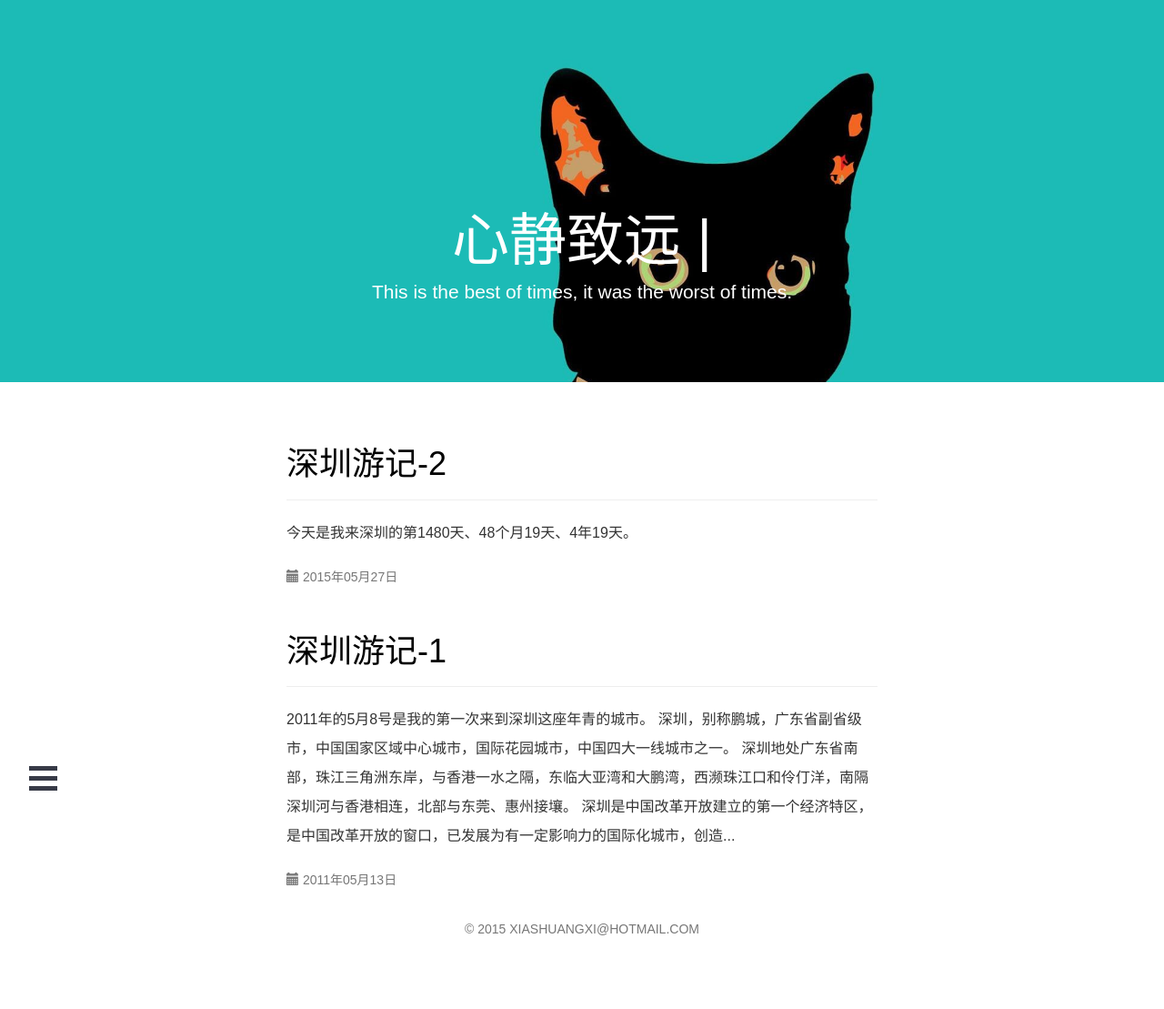
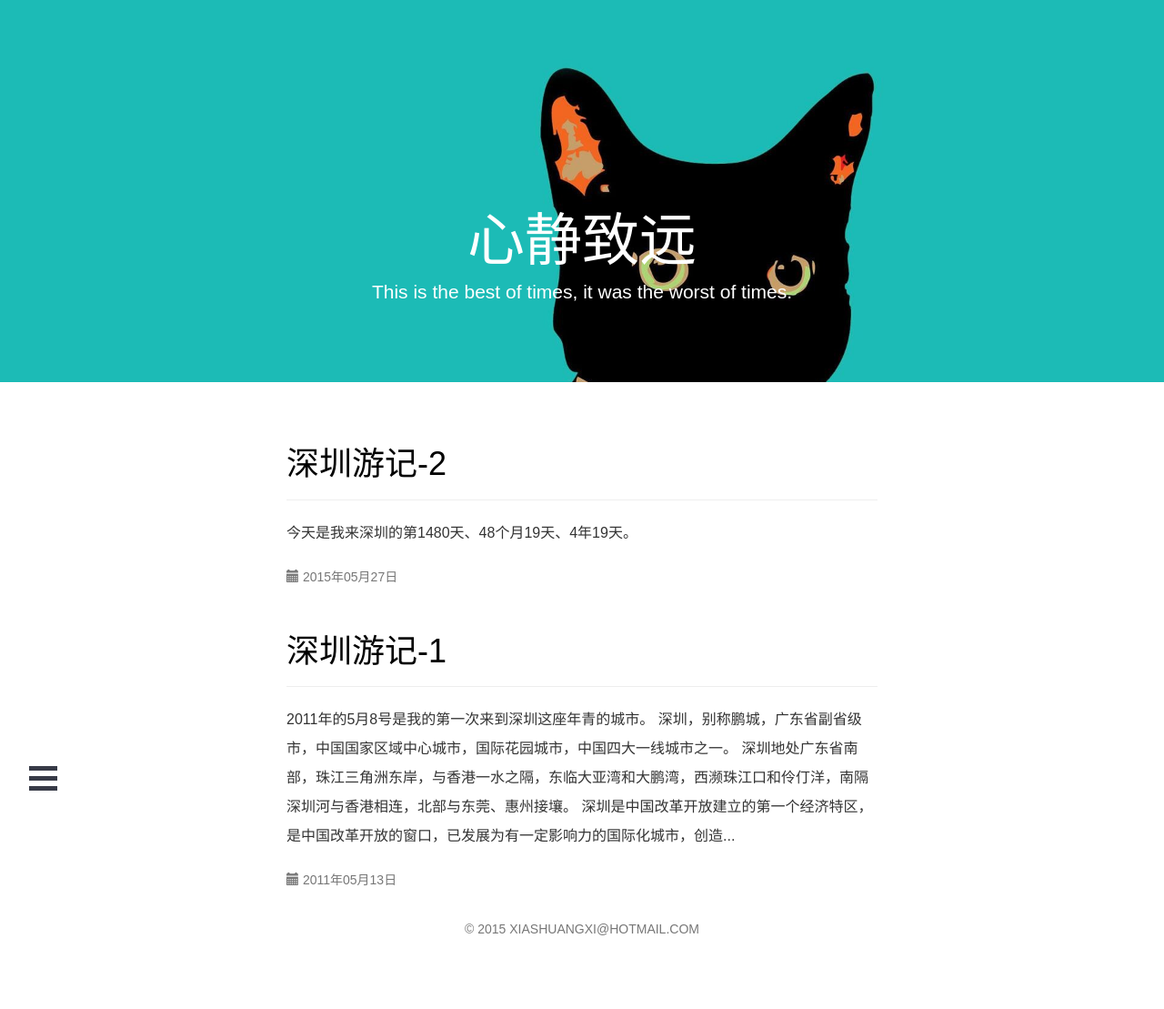
Before and after one commit to jinchangle/xiashuangxi.github.io, a Jekyll site: the page built from index.html, in a window 1280 px wide. Shown: the whole page at 91% size. Built offline with Jekyll 4.4.1, drawn with Linux system fonts in a browser that asks for light colours; nearby versions of some CDN libraries; the list of posts is cut into pages by our own code; comment, search, counter and statistics services are not loaded.

Commit message:
Update banner.html

```diff
--- a/_includes/banner.html
+++ b/_includes/banner.html
@@ -1,7 +1,7 @@
 {% include nav_menu.html %}
 <div class="{% if page.bannersize %}{% if page.bannersize = 'min' %}jumbotron-min{% endif %}{% if page.bannersize = 'full' %}jumbotron-full{% endif %}{% else %}jumbotron{% endif %} masthead banner_bg_image">
     <div class="container">
-        <h1>{{ site.data.center.title }} | {{ page.bannersize }}</h1>
+        <h1>{{ site.data.center.title }}</h1>
         <p>{{ site.data.center.title_sentence }}</p>
     </div>
 </div>
```
